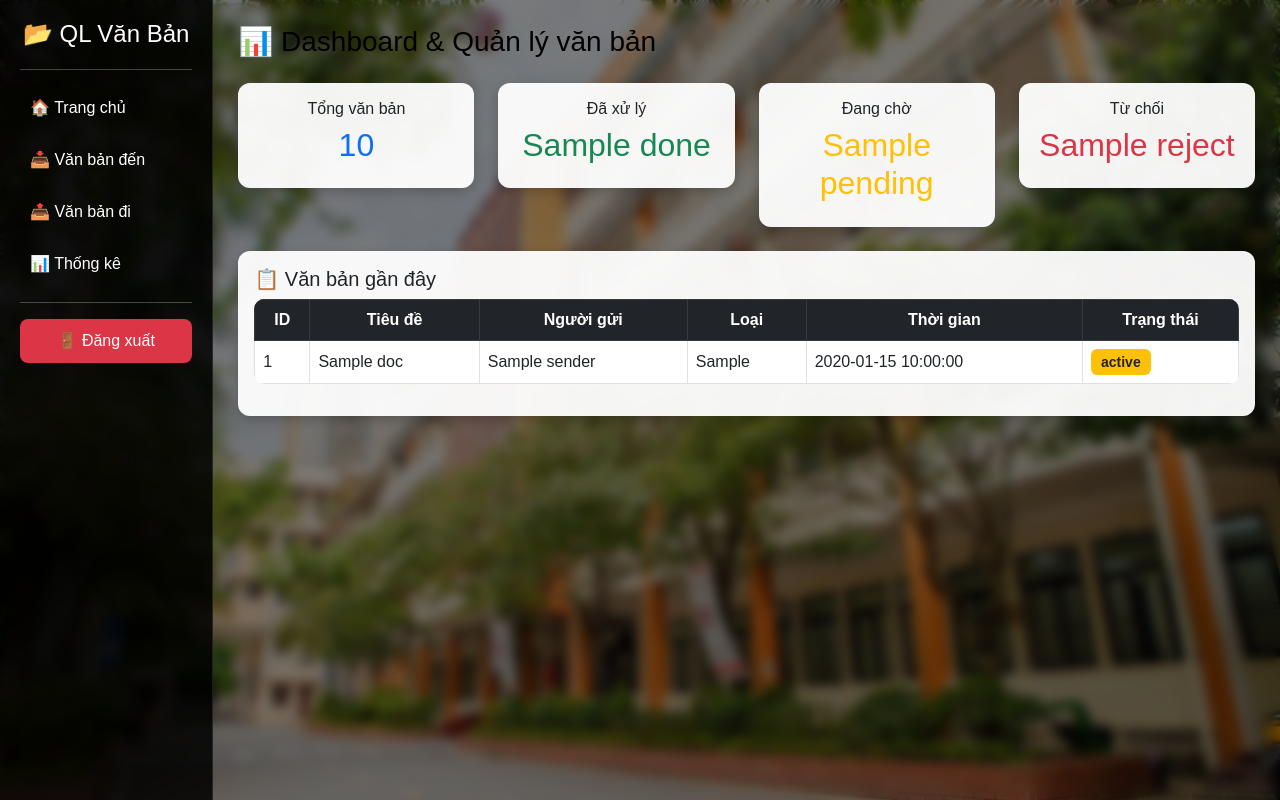
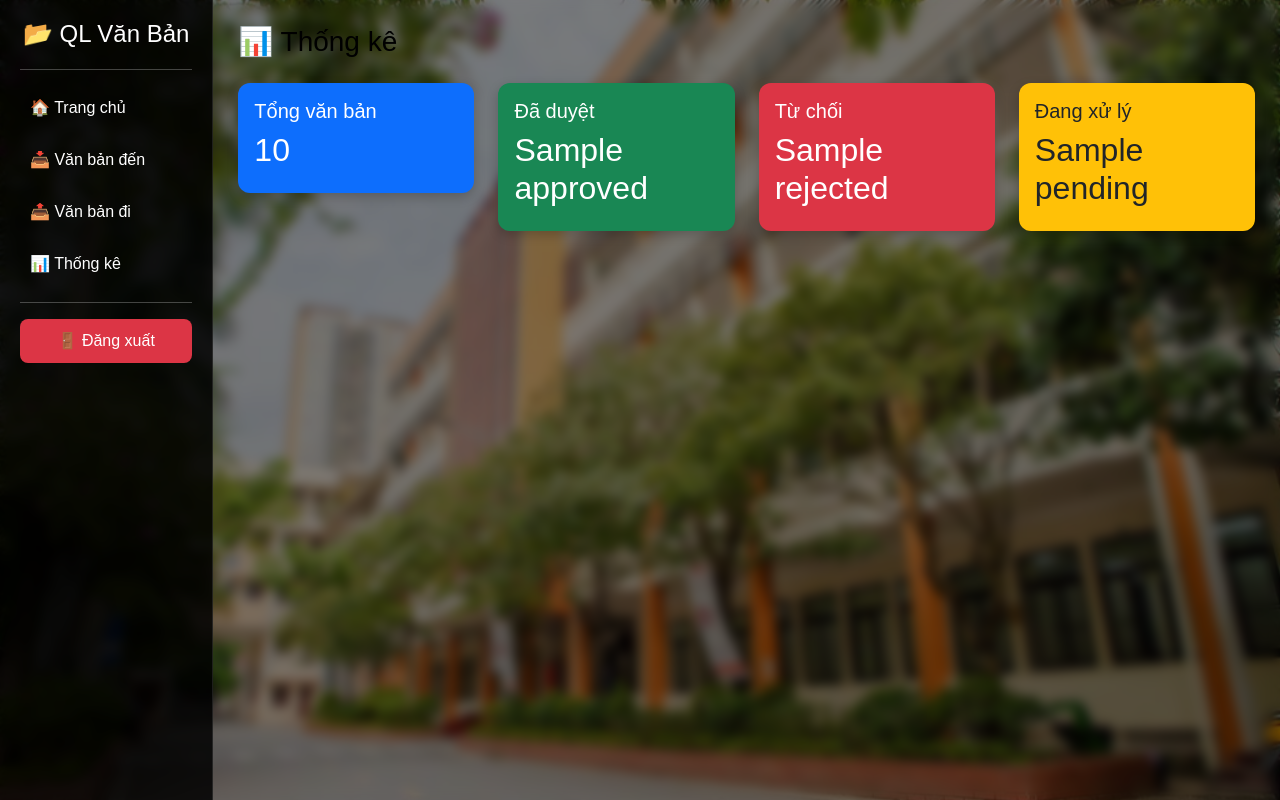
Before and after one commit to duykhanh0811/quanlyvanban, a Flask app: template templates/stats.html in a window 1280 px wide. Run offline with Flask 3, Linux system fonts and the light colour scheme; the template is opened without the code that fills it: most values are stand-ins (such as "Sample title", 1, 10 or a date in 2020); some libraries are stand-ins or nearby versions.

Commit message:
Add files via upload

```diff
--- a/templates/stats.html
+++ b/templates/stats.html
@@ -2,77 +2,38 @@
 
 {% block content %}
 
-<h3 class="mb-4">📊 Dashboard & Quản lý văn bản</h3>
+<h3 class="mb-4">📊 Thống kê</h3>
 
-<div class="row mb-4">
+<div class="row">
 
     <div class="col-md-3">
-        <div class="card p-3 text-center">
-            <h6>Tổng văn bản</h6>
-            <h2 class="text-primary">{{total}}</h2>
+        <div class="card p-3 bg-primary text-white">
+            <h5>Tổng văn bản</h5>
+            <h2>{{total}}</h2>
         </div>
     </div>
 
     <div class="col-md-3">
-        <div class="card p-3 text-center">
-            <h6>Đã xử lý</h6>
-            <h2 class="text-success">{{done}}</h2>
+        <div class="card p-3 bg-success text-white">
+            <h5>Đã duyệt</h5>
+            <h2>{{approved}}</h2>
         </div>
     </div>
 
     <div class="col-md-3">
-        <div class="card p-3 text-center">
-            <h6>Đang chờ</h6>
-            <h2 class="text-warning">{{pending}}</h2>
+        <div class="card p-3 bg-danger text-white">
+            <h5>Từ chối</h5>
+            <h2>{{rejected}}</h2>
         </div>
     </div>
 
     <div class="col-md-3">
-        <div class="card p-3 text-center">
-            <h6>Từ chối</h6>
-            <h2 class="text-danger">{{reject}}</h2>
+        <div class="card p-3 bg-warning text-dark">
+            <h5>Đang xử lý</h5>
+            <h2>{{pending}}</h2>
         </div>
     </div>
 
 </div>
 
-<div class="card p-3">
-    <h5>📋 Văn bản gần đây</h5>
-
-    <table class="table table-bordered table-hover">
-        <thead class="table-dark">
-            <tr>
-                <th>ID</th>
-                <th>Tiêu đề</th>
-                <th>Người gửi</th>
-                <th>Loại</th>
-                <th>Thời gian</th>
-                <th>Trạng thái</th>
-            </tr>
-        </thead>
-
-        <tbody>
-        {% for doc in recent %}
-        <tr>
-            <td>{{doc.id}}</td>
-            <td>{{doc.title}}</td>
-            <td>{{doc.sender}}</td>
-            <td>{{doc.doc_type}}</td>
-            <td>{{doc.created_at}}</td>
-            <td>
-                {% if doc.status == 'Đã duyệt' %}
-                    <span class="badge bg-success">Đã duyệt</span>
-                {% elif doc.status == 'Từ chối' %}
-                    <span class="badge bg-danger">Từ chối</span>
-                {% else %}
-                    <span class="badge bg-warning text-dark">{{doc.status}}</span>
-                {% endif %}
-            </td>
-        </tr>
-        {% endfor %}
-        </tbody>
-
-    </table>
-</div>
-
 {% endblock %}
```
